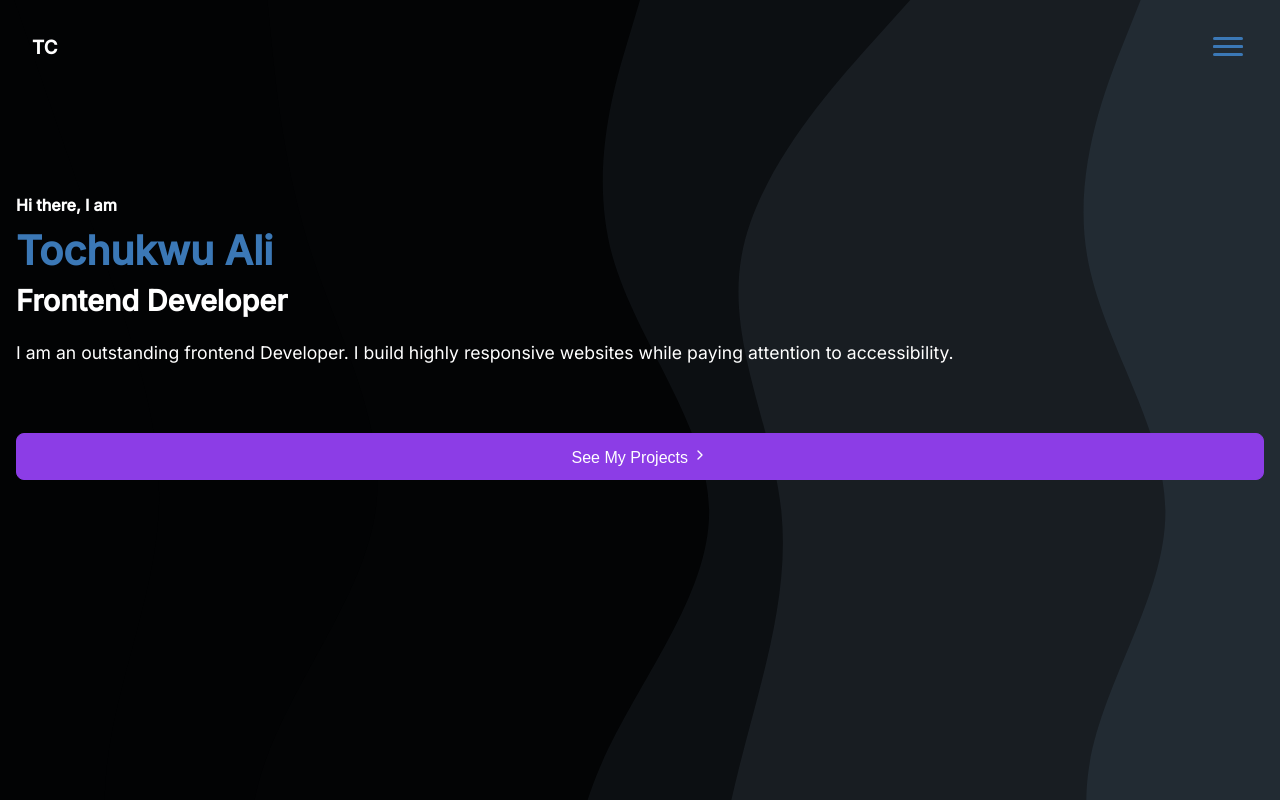
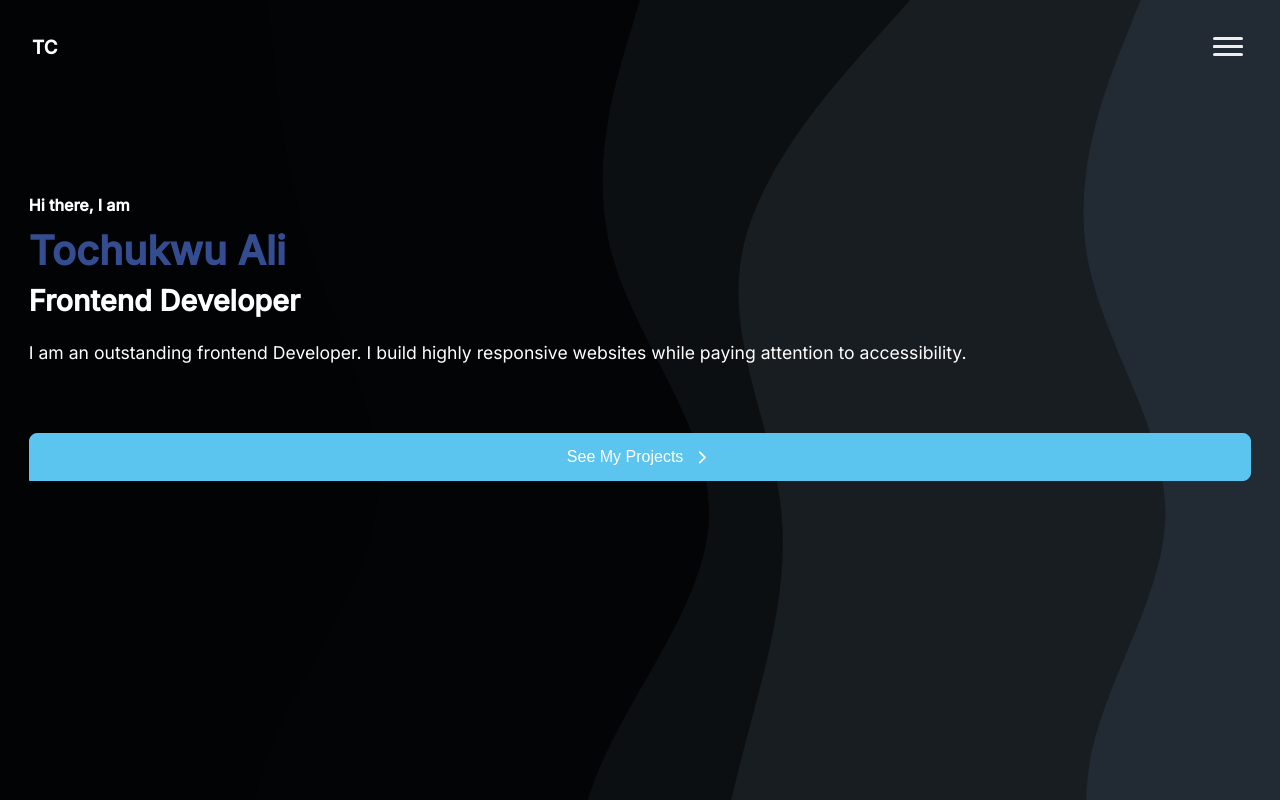
Before and after one commit to tochukwuali/seven-portfolio, a Next.js app: page / in a window 1280 px wide. Shown: the top 800 px of the page. Built offline with nearby package versions, Linux system fonts and the light colour scheme.

Commit message:
choosing colors

```diff
--- a/components/Hero.js
+++ b/components/Hero.js
@@ -1,5 +1,6 @@
 import styles from "../styles/Hero.module.css";
 import { FiChevronRight } from "react-icons/fi";
+import { IconContext } from "react-icons";
 
 const Hero = () => {
   return (
@@ -18,11 +19,15 @@ const Hero = () => {
             </p>
             <div className={styles.hr__btn_group}>
               <button className={styles.hr__open_btn}>
-                See My Projects{" "}
-                <span>
-                  {" "}
-                  <FiChevronRight />{" "}
-                </span>
+                See My Projects
+                <IconContext.Provider
+                  value={{
+                    size: "1.3em",
+                    style: { verticalAlign: "middle", marginLeft: "9px" },
+                  }}
+                >
+                  <FiChevronRight />
+                </IconContext.Provider>
               </button>
               {/* <button className={styles.hr__about_btn}>About Me</button> */}
             </div>
--- a/components/Layout.js
+++ b/components/Layout.js
@@ -20,6 +20,8 @@ const Layout = ({ children }) => {
           {`
             .container {
               display: ${toggle === true ? "none" : "block"};
+              min-height: 100vh;
+              padding: 0 0.8rem;
             }
           `}
         </style>
--- a/components/Nav.js
+++ b/components/Nav.js
@@ -10,7 +10,7 @@ const Nav = ({ toggle, openNav }) => {
   }
   return (
     <div>
-      <nav className={styles.nav}>
+      <nav className={styles.nav__wr}>
         <div className={styles.logo}>
           <h3>TC</h3>
         </div>
--- a/styles/Hero.module.css
+++ b/styles/Hero.module.css
@@ -13,7 +13,7 @@
 .hr__header h2 {
     font-size: 2.5rem;
     margin-top: -0.6rem;
-    color: #3b78b6;
+    color: #344d90;
 }
 
 .hr__header h3 {
@@ -42,24 +42,19 @@
 }
 .hr__open_btn {
   padding: 0.8rem 1rem;
-  background: #8c3de6;
-  border: 1px solid #8c3de6;
+  background: #5cc5ef;
+  border: 1px solid #5cc5ef;
   font-family: 'Inter' sans-serif;
   color: #fff;
-  border-radius: 8px;
+  border-radius: 8px 8px 8px 0px;
   font-size: 1rem;
   width: 100%;
   cursor: pointer;
 }
 
-.hr__about_btn {
-  padding: 0.8rem;
-  background: #3b78b6;
-  border: 1px solid #3b78b6;
-  border-radius: 2px;
-  font-size: 1rem;
-  color: #fff;
-  font-family: 'Inter' sans-serif;
-  margin-top: 1rem;
-  cursor: pointer;
+.hr__open_btn .chevron svg{
+  position: relative;
+  top: 5px;
+  left: 7px;
+  font-size: 1.3rem;
 }
--- a/styles/Layout.module.css
+++ b/styles/Layout.module.css
@@ -11,7 +11,7 @@
 }
 .container {
   min-height: 100vh;
-  padding: 0 1rem;
+  padding: 0 2rem;
 }
 
 .main {
--- a/styles/MobileIcon.module.css
+++ b/styles/MobileIcon.module.css
@@ -29,7 +29,7 @@
     position: absolute;
     height: 3px;
     width: 100%;
-    background: #3b78b6;
+    background: #eeeeee;
     border-radius: 9px;
     opacity: 1;
     left: 0;
--- a/styles/Nav.module.css
+++ b/styles/Nav.module.css
@@ -2,7 +2,7 @@
  display: none;
 }
 
-.nav {
+.nav__wr {
     display: flex;
     justify-content: space-between;
     padding: 1rem;
@@ -16,7 +16,7 @@
 .Nav.open {
   display: flex;
   flex-direction: column;
-  color: rgb(43, 43, 65);
+  color: rgb(255, 255, 255);
   font-weight: bold;
   background-color: black;
   max-height: 100%;
--- a/styles/globals.css
+++ b/styles/globals.css
@@ -6,7 +6,7 @@ body {
   margin: 0;
   font-family: 'Inter', sans-serif;
   color: #fff;
-  background-color: #08131a;
+  background-color: #251f3a;
 }
 
 a {
```
